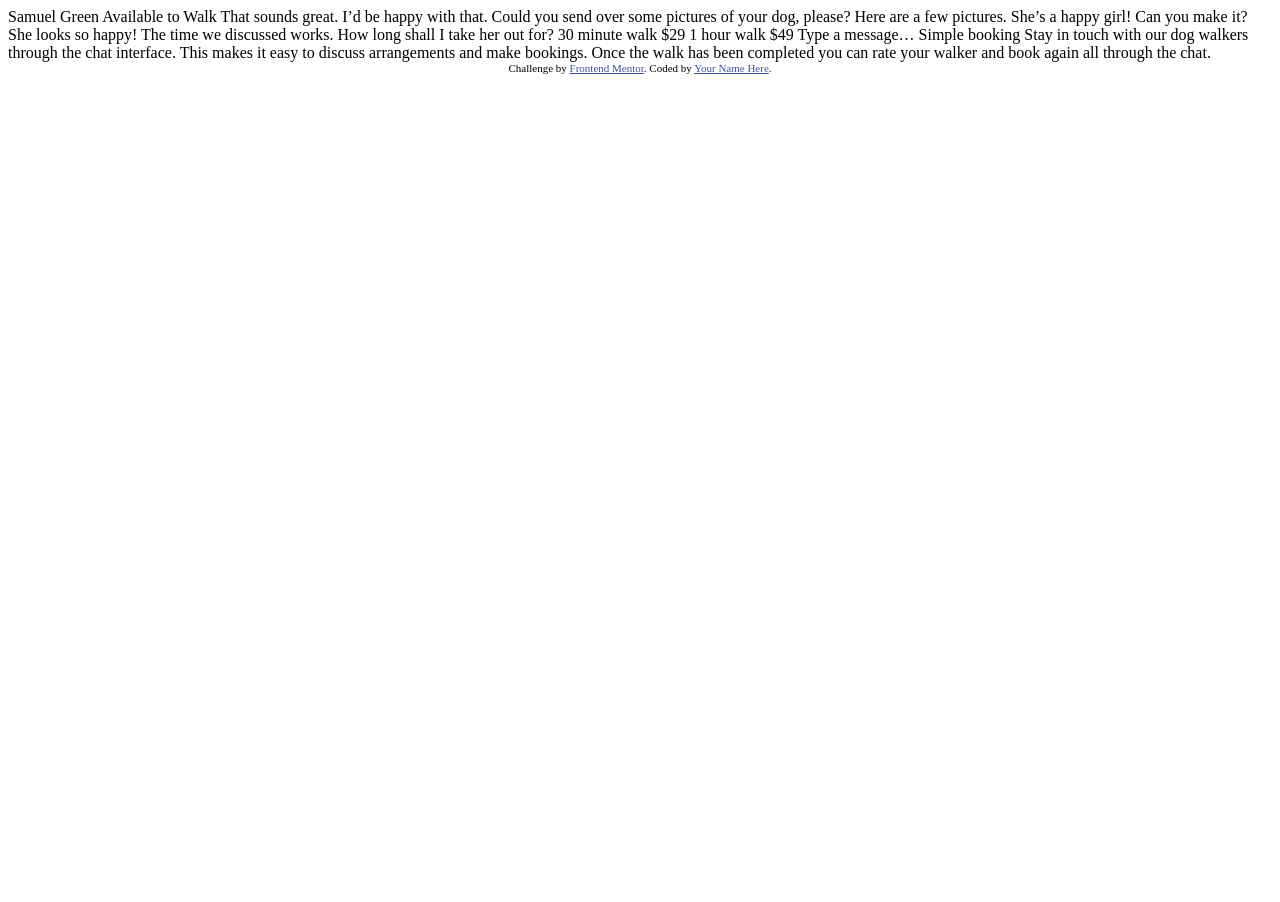
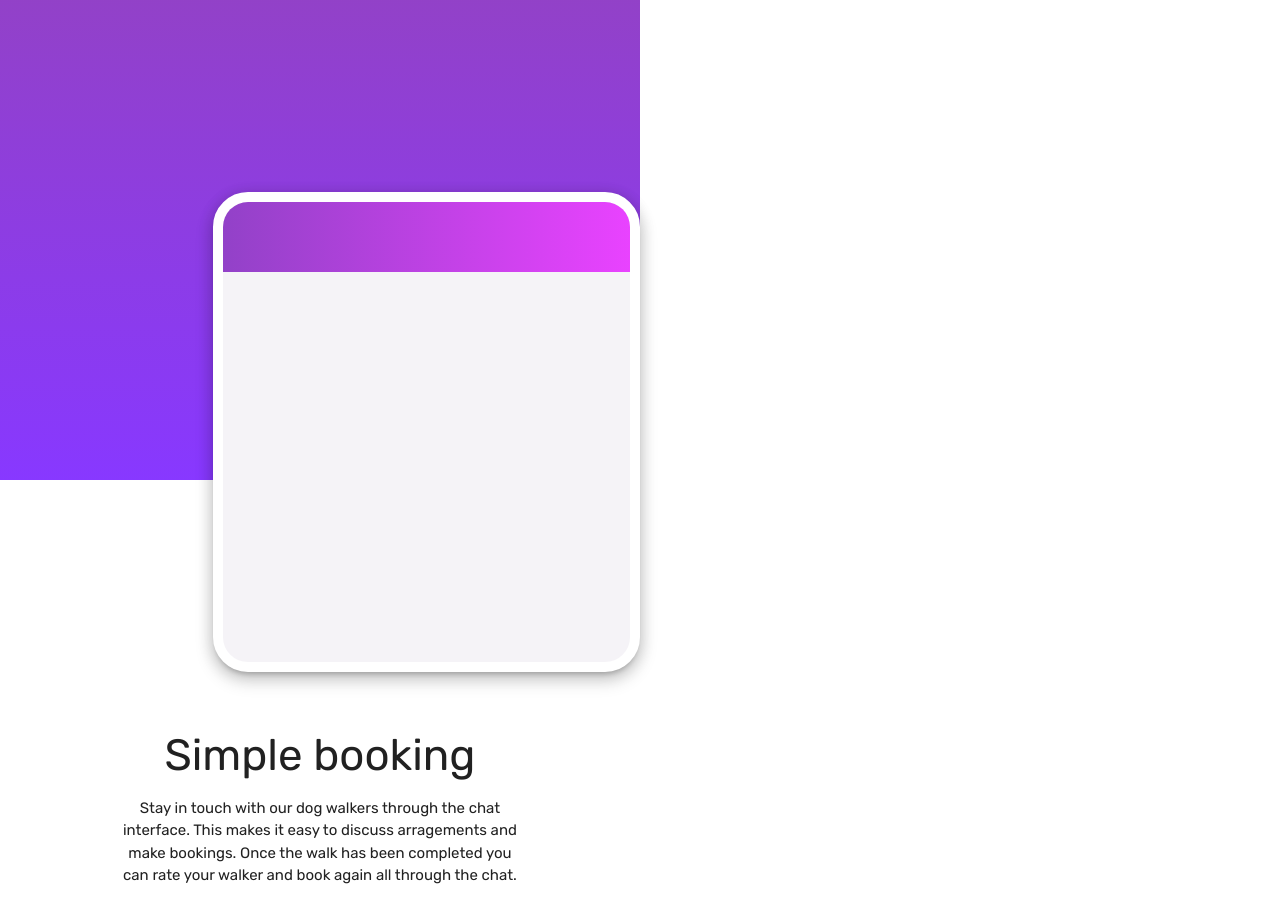
Before and after one commit to diegopagini/Chat-App-Frontend-Mentor_JS, a plain HTML site: page index.html in a window 1280 px wide. Before the commit the page ends 800 px from the top, so only its background shows below. Drawn offline with nearby package versions, Linux system fonts and the light colour scheme.

Commit message:
armando el diseñot

```diff
--- a/index.html
+++ b/index.html
@@ -2,50 +2,35 @@
 <html lang="en">
 <head>
   <meta charset="UTF-8">
-  <meta name="viewport" content="width=device-width, initial-scale=1.0"> <!-- displays site properly based on user's device -->
+  <meta name="viewport" content="width=device-width, initial-scale=1.0">
 
   <link rel="icon" type="image/png" sizes="32x32" href="./images/favicon-32x32.png">
 
-  <title>Frontend Mentor | [Challenge Name Here]</title>
+  <link rel="stylesheet" href="https://cdnjs.cloudflare.com/ajax/libs/materialize/1.0.0/css/materialize.min.css">
 
-  <!-- Feel free to remove these styles or customise in your own stylesheet 👍 -->
-  <style>
-    .attribution { font-size: 11px; text-align: center; }
-    .attribution a { color: hsl(228, 45%, 44%); }
-  </style>
+  <link href="https://fonts.googleapis.com/css2?family=Rubik:wght@400;500;700&display=swap" rel="stylesheet">
+
+  <link rel="stylesheet" href="style.css">
+
+  <title>Frontend Mentor Challenge</title>
+
 </head>
 <body>
+  <div class="background"></div>
+  <div class="row">
+    <div class="col s8 m5 l4 cell z-depth-3">
+      <div class="row">
+        <div class="col s12 header"></div>
+      </div>
+    </div>
+  </div>
+  <div class="row">
+    <div class="col s10 m5 l4 center">
+      <h3>Simple booking</h3>
+      <p>Stay in touch with our dog walkers through the chat interface. This makes it easy to discuss arragements and make bookings. Once the walk has been completed you can rate your walker and book again all through the chat.</p>
+    </div>
+  </div>
 
-  Samuel Green
-  Available to Walk
-
-  That sounds great. I’d be happy with that.
-
-  Could you send over some pictures of your dog, please?
-
-  Here are a few pictures. She’s a happy girl!
-
-  Can you make it?
-
-  She looks so happy! The time we discussed works. How long shall I take her out for?
-
-  30 minute walk
-  $29
-
-  1 hour walk
-  $49
-
-  Type a message…
-
-  Simple booking
-
-  Stay in touch with our dog walkers through the chat interface. This makes it easy to
-  discuss arrangements and make bookings. Once the walk has been completed you can rate
-  your walker and book again all through the chat.
-
-  <div class="attribution">
-    Challenge by <a href="https://www.frontendmentor.io?ref=challenge" target="_blank">Frontend Mentor</a>.
-    Coded by <a href="#">Your Name Here</a>.
-  </div>
+  <script src="https://cdnjs.cloudflare.com/ajax/libs/materialize/1.0.0/js/materialize.min.js"></script>
 </body>
 </html>
--- /dev/null
+++ b/style.css
@@ -0,0 +1,51 @@
+:root {
+  --pale-violet: hsl(276, 100%, 81%);
+  --moderate-violet: hsl(276, 55%, 52%);
+  --desaturated-dark-violet: hsl(271, 15%, 43%);
+  --grayish-blue: hsl(206, 6%, 79%);
+  --very-dark-desaturated-violet: hsl(271, 36%, 24%);
+  --dark-grayish-violet: hsl(270, 7%, 64%);
+  --light-magenta: hsl(293, 100%, 63%);
+  --light-violet: hsl(264, 100%, 61%);
+  --white: hsl(0, 0%, 100%);
+  --light-grayish-violet: hsl(270, 20%, 96%);
+  --very-dark-desaturated-violet: hsl(271, 36%, 24%);
+  --very-light-magenta: hsl(289, 100%, 72%);
+  --font: 'Rubik', sans-serif;
+}
+
+body {
+  font-family: var(--font);
+  height: 100vh;
+}
+
+.background{
+  position: absolute;
+  width: 50%;
+  height: 60vh;
+  background: linear-gradient(to bottom, var(--moderate-violet), var(--light-violet));
+  border-bottom-right-radius: 200px;
+}
+
+.col.s8.cell {
+  position: relative;
+  margin-left: 16.66%;
+  margin-top: 15%;
+  height: 60vh;
+  border: 10px solid var(--white);
+  border-radius: 35px;
+  background-color: var(--light-grayish-violet);
+  z-index: 999;
+}
+
+.col.s10.center {
+  margin-top: 10px;
+  margin-left: 8.33%;
+}
+
+.header {
+  height: 70px;
+  border-top-left-radius: 25px;
+  border-top-right-radius: 25px;
+  background: linear-gradient(to right, var(--moderate-violet), var(--light-magenta));
+}
```
